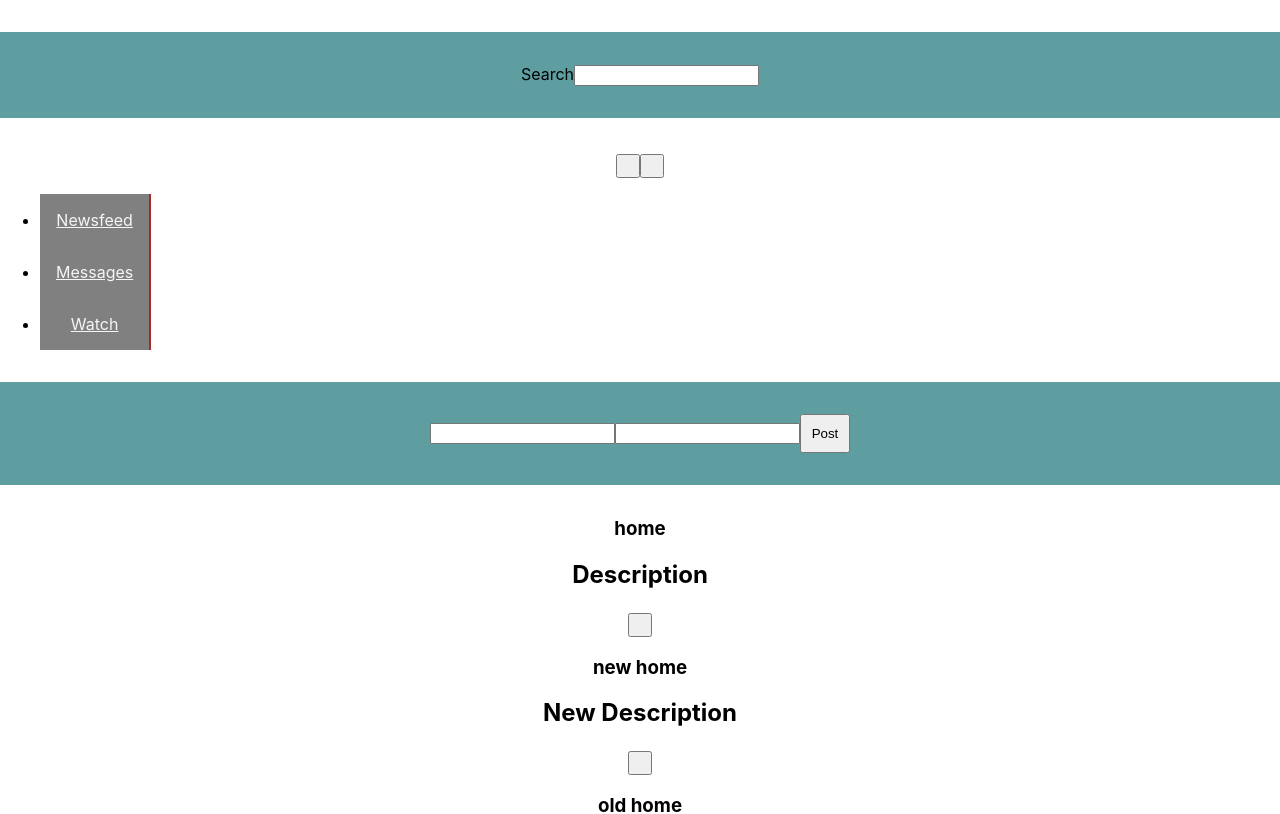
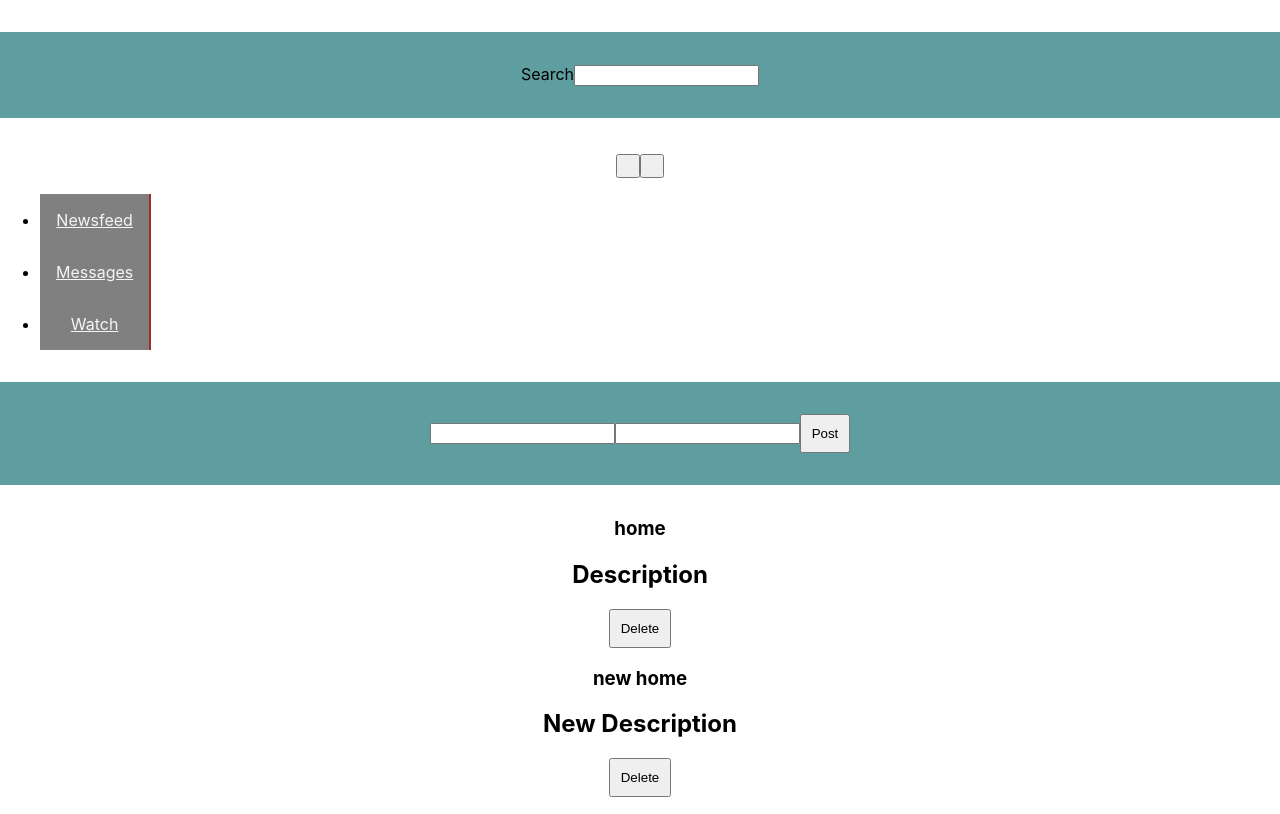
Before and after one commit to JJKneiss/fs.programming-web-applications, a React (Create React App) app: page / in a window 1280 px wide. Shown: the top 814 px of the page. Built offline with nearby package versions, Linux system fonts and the light colour scheme.

Commit message:
List Item Fix

```diff
--- a/src/components/ListItem/ListItem.js
+++ b/src/components/ListItem/ListItem.js
@@ -7,7 +7,7 @@ const ListItem = props => {
             <h1>{props.val.title}</h1>
             <h2>{props.val.desc}</h2>
             <p>{props.img}</p>
-            <button>{props.val.addBtn}</button>
+            <button method={props.val.addBtn}> Delete</button>
         </article>
     );
 }
```
